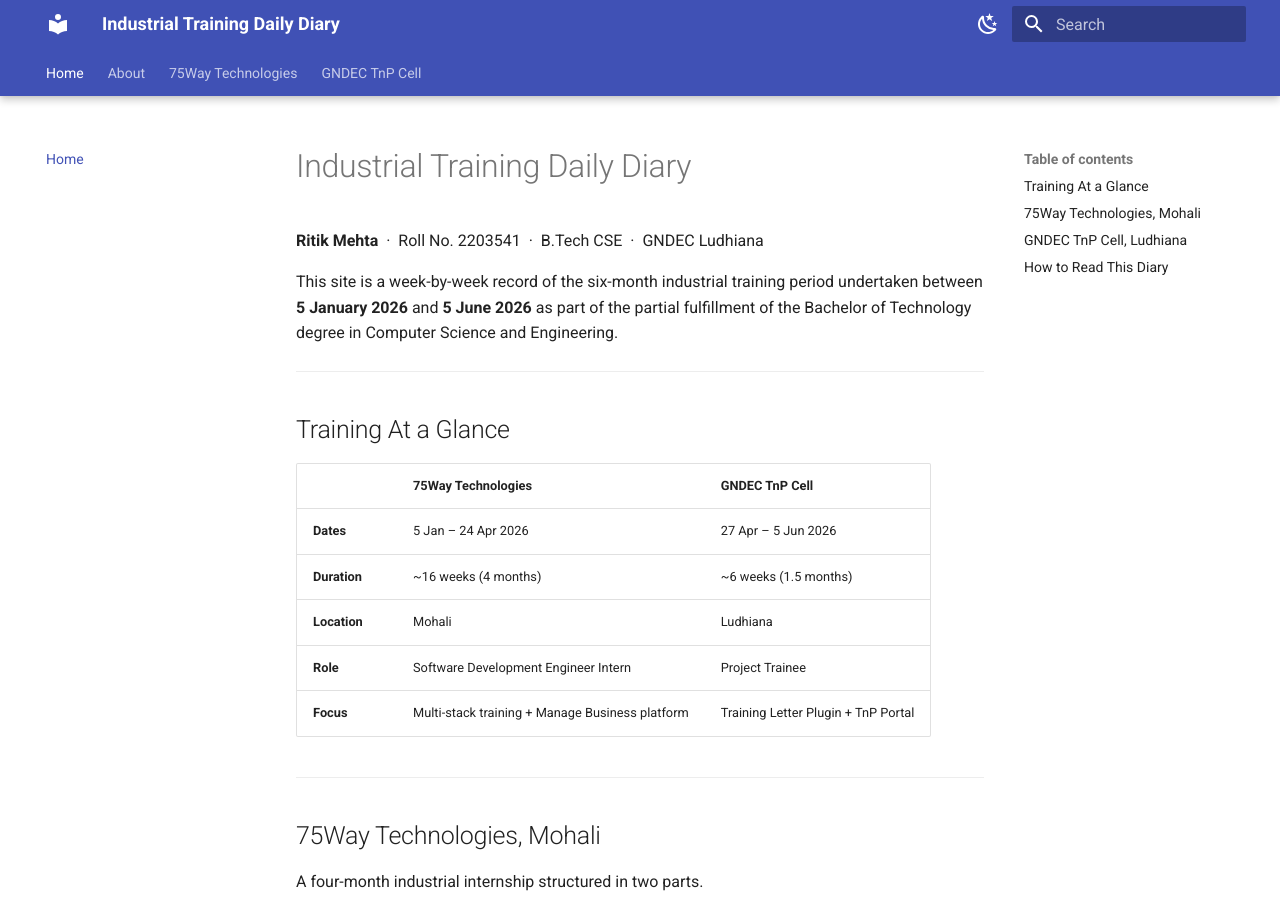
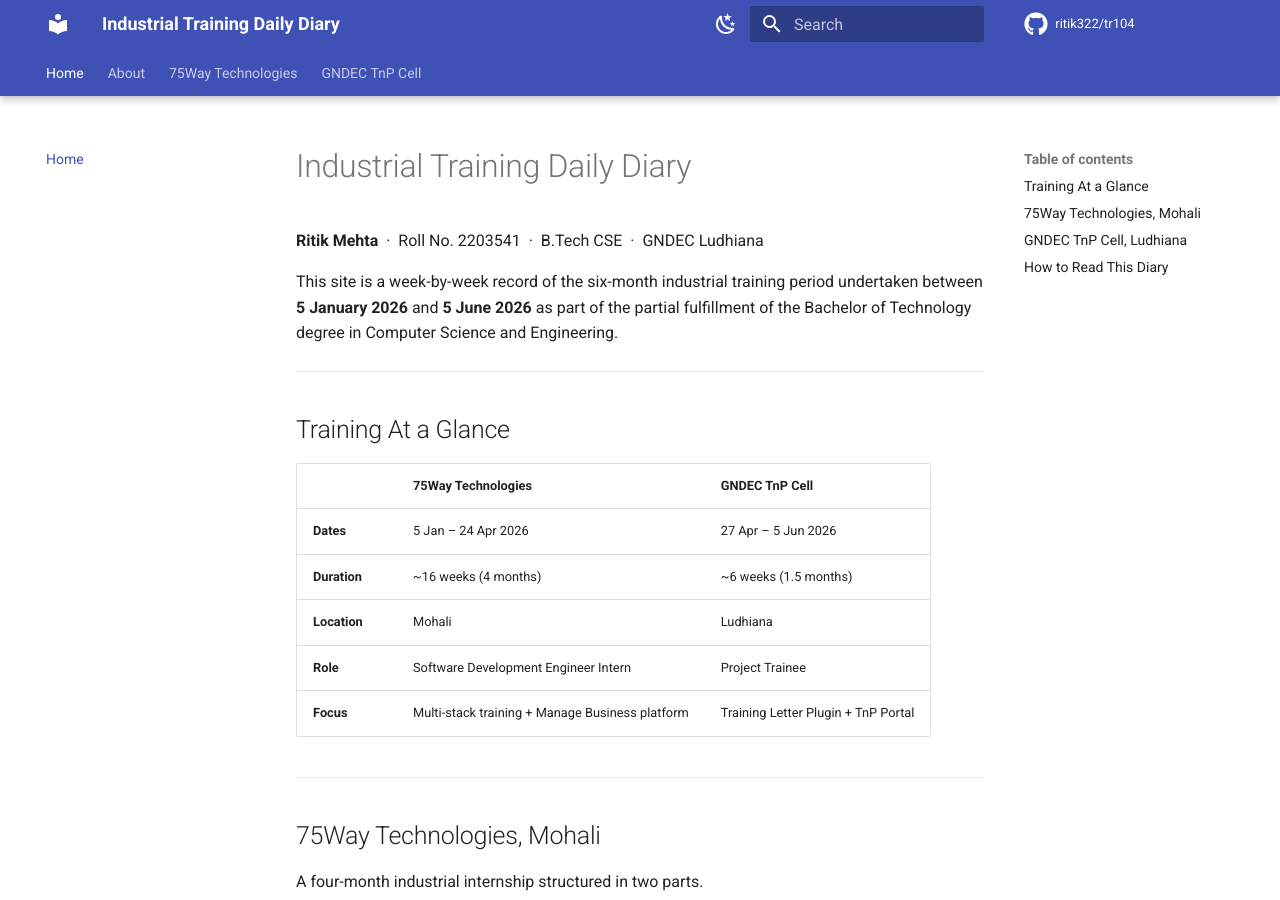
Before and after one commit to ritik322/tr104, an MkDocs documentation site: the page built from docs/index.md, in a window 1280 px wide and 900 px high. Built offline with MkDocs 1.6.1 and Material for MkDocs 9.7.7, drawn with Linux system fonts in a browser that asks for light colours; comment, search, counter and statistics services are not loaded.

Commit message:
your message

```diff
--- a/mkdocs.yml
+++ b/mkdocs.yml
@@ -1,7 +1,11 @@
 site_name: Industrial Training Daily Diary
 site_description: Week-by-week record of six months of industrial training (Jan–Jun 2026)
 site_author: Ritik Mehta
+site_url: https://ritik322.github.io/tr104/
 copyright: Copyright &copy; 2026 Ritik Mehta
+
+repo_url: https://github.com/ritik322/tr104
+repo_name: ritik322/tr104
 
 theme:
   name: material
```
